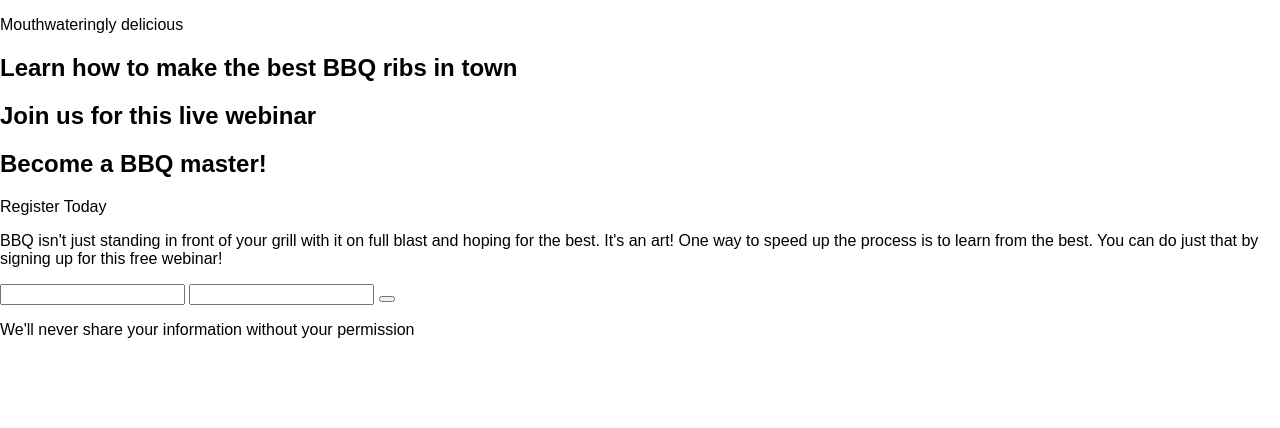
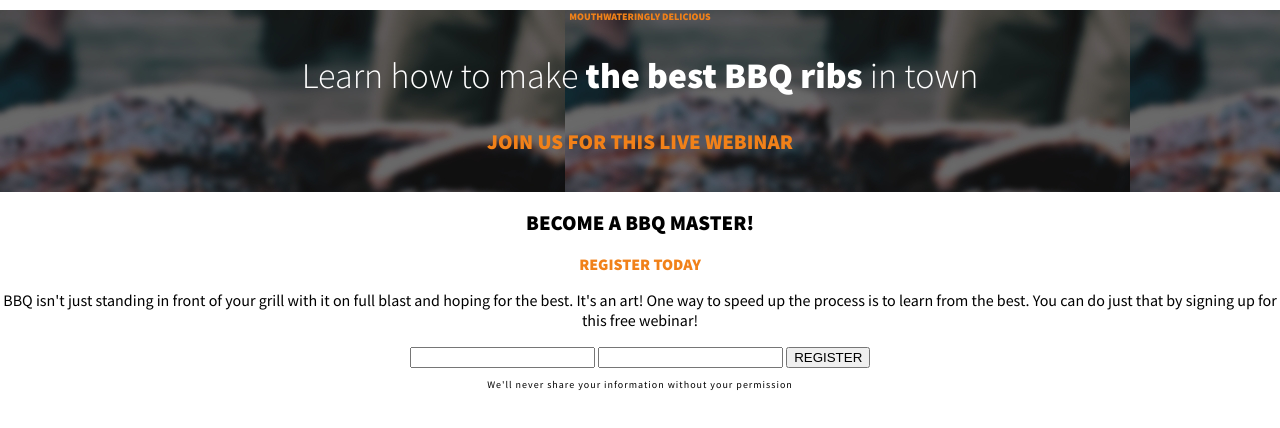
Before and after one commit to Doumham-Armah/BBQ-landing-page, a plain HTML site: page index.html in a window 1280 px wide. Drawn offline with Linux system fonts and the light colour scheme.

Commit message:
style: added background image

```diff
--- a/index.html
+++ b/index.html
@@ -2,6 +2,7 @@
 <html lang="en">
 
 <head>
+    <link href="https://fonts.googleapis.com/css?family=Source+Sans+Pro:300,400,900&display=swap" rel="stylesheet">
     <link href="styles.css" rel="stylesheet">
 
     <title>BBQ Page</title>
@@ -13,8 +14,8 @@
         <section class="intro">
             <div class="container">
                 <p class="top-text">Mouthwateringly delicious</p>
-                <h1>Learn how to make the best BBQ ribs in town</h1>
-                <h2>Join us for this live webinar</h2>
+                <h1>Learn how to make <strong>the best BBQ ribs</strong> in town</h1>
+                <p>Join us for this live webinar</p>
             </div>
         </section>
 
@@ -27,7 +28,7 @@
                     for this free webinar!</p>
                 <input type="text">
                 <input type="text">
-                <button class="btn register-btn"></button>
+                <button class="btn register-btn">Register</button>
                 <p class="fine-print">We'll never share your information without your permission</p>
             </div>
         </section>
--- a/styles.css
+++ b/styles.css
@@ -2,4 +2,58 @@ body {
   margin: 0;
   font-family: "Source Sans Pro", sans-serif;
   font-size: 1rem;
+  text-align: center;
 }
+
+h1 {
+  font-size: 2.25rem;
+  font-weight: 300;
+  color: #fff;
+}
+
+/* applies to p that is directly a sibling of h1 */
+h1 + p {
+  color: #f18119;
+  font-weight: 900;
+  font-size: 1.3125rem;
+  text-transform: uppercase;
+}
+
+h2 {
+  font-size: 1.3125rem;
+  text-transform: uppercase;
+}
+
+h2 + p {
+  color: #f18119;
+  font-weight: 900;
+  font-size: 1rem;
+  text-transform: uppercase;
+}
+
+.top-text {
+  font-size: 0.625rem;
+  font-weight: 900;
+  color: #f18119;
+  text-transform: uppercase;
+}
+.fine-print {
+  font-size: 0.625rem;
+  letter-spacing: 1px;
+}
+strong {
+  font-weight: 900;
+}
+
+.register-btn {
+  text-transform: uppercase;
+}
+
+/* =================
+   Intro section
+   ================= */
+.intro {
+  background-image: url(images/dark-ribs.jpg);
+  background-color: #404040;
+  padding: 0 0.25em 1em;
+}
```
Also changed, not shown: images/dark-ribs.jpg (added), images/ribs.jpg (added), 1 other file.
